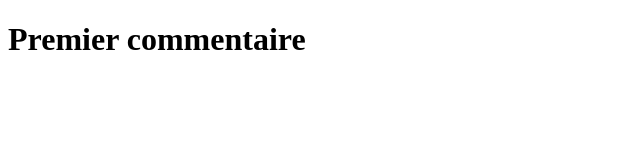
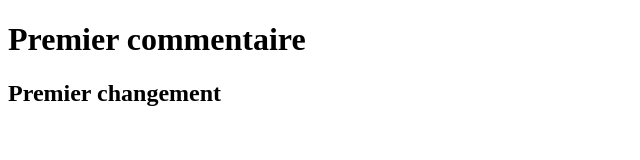
Before and after one commit to cherifimy/monexemple, a plain HTML site: page index.html in a window 1280 px wide. Shown: the whole page, without its empty margins (0-640 px from the left). Drawn offline with Linux system fonts and the light colour scheme.

Commit message:
Premier changement

```diff
--- a/index.html
+++ b/index.html
@@ -7,5 +7,6 @@
 </head>
 <body>
     <h1>Premier commentaire</h1>
+    <h2>Premier changement</h2>
 </body>
 </html>
```
